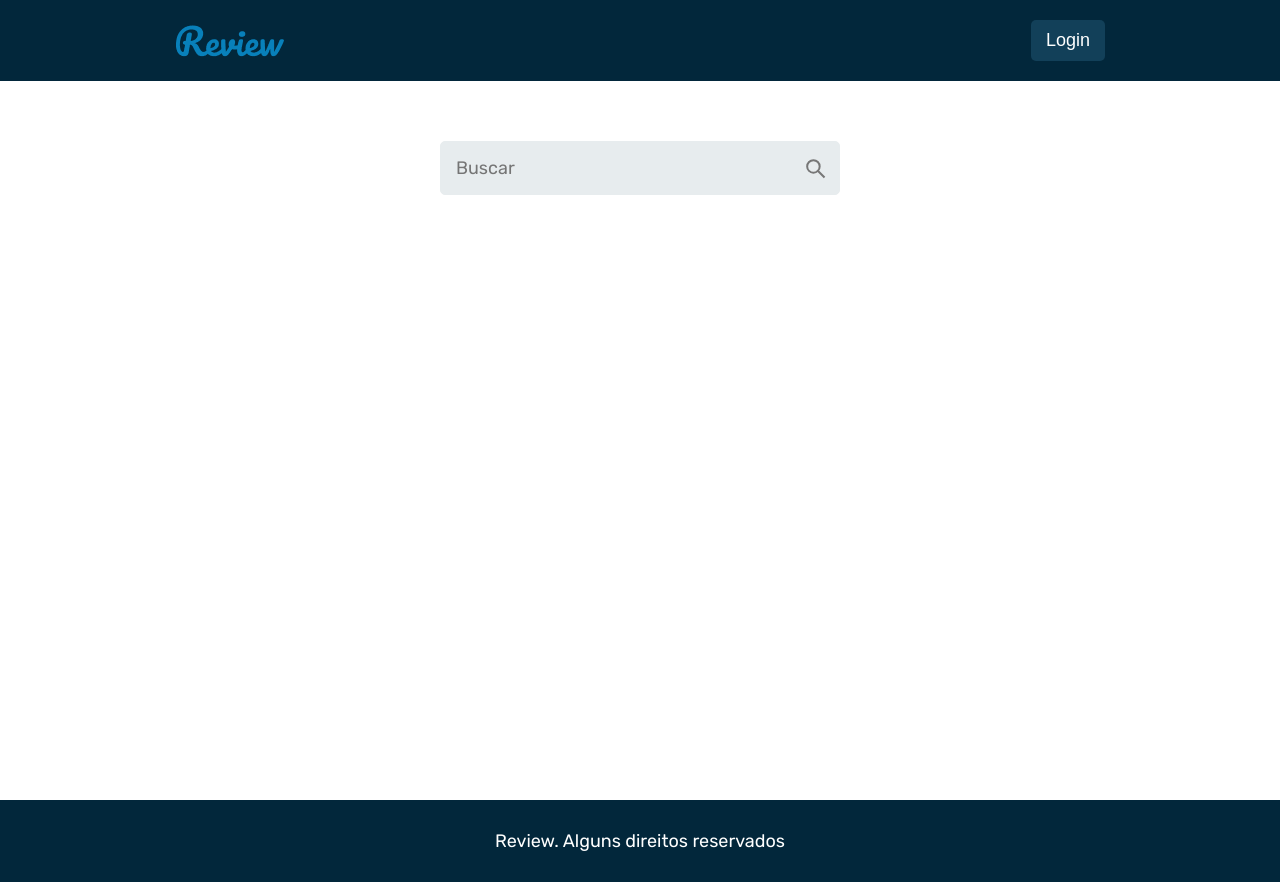
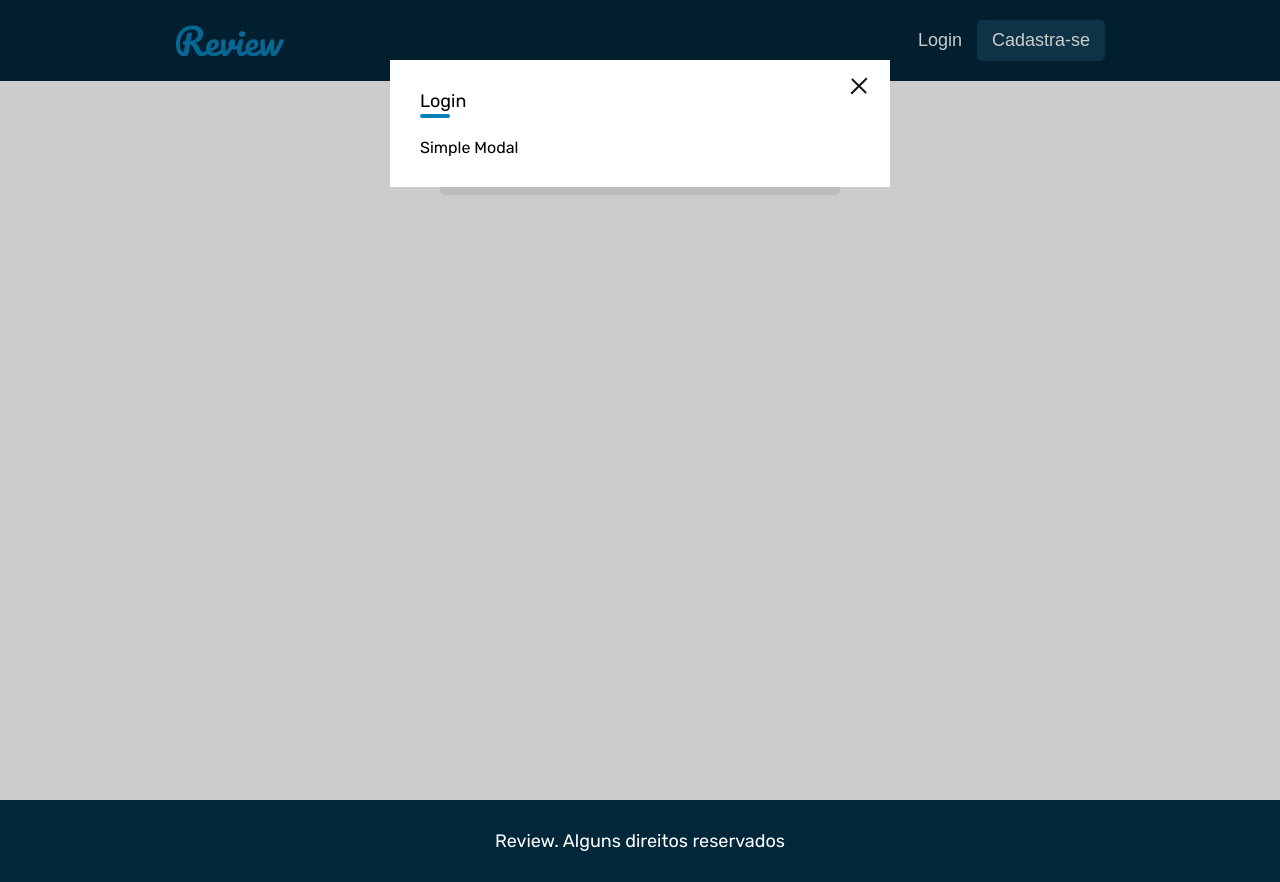
Before and after one commit to Guihenrry/review, a Vue app: page / in a window 1280 px wide. Both pictures are taken after a click on the button "Login". Built offline with nearby package versions, Linux system fonts and the light colour scheme; no server answers.

Commit message:
add component SimpleModal

```diff
--- /dev/null
+++ b/src/components/SimpleModal.vue
@@ -0,0 +1,92 @@
+<template>
+  <transition name="modal">
+    <section class="modal" @click="clickOff">
+      <div class="modal-container">
+        <button class="close" @click="$emit('close')">
+          <img src="../assets/close.svg" alt="close" />
+        </button>
+        <h1>{{titleModal}}</h1>
+        <slot>
+          <p>Simple Modal</p>
+        </slot>
+      </div>
+    </section>
+  </transition>
+</template>
+
+<script>
+export default {
+  name: "SimpleModal",
+  props: {
+    titleModal: String
+  },
+  methods: {
+    clickOff({ target, currentTarget }) {
+      if (target === currentTarget) this.$emit("close");
+    }
+  }
+};
+</script>
+
+<style scoped>
+.modal {
+  position: fixed;
+  top: 0;
+  left: 0;
+  width: 100%;
+  height: 100vh;
+  background: rgba(0, 0, 0, 0.2);
+  transition: opacity 0.3s ease;
+}
+
+.modal-container {
+  position: relative;
+  background: #fff;
+  max-width: 500px;
+  margin: 60px auto;
+  padding: 30px;
+  transition: all 0.3s ease;
+}
+
+.close {
+  position: absolute;
+  right: 10px;
+  top: 10px;
+  border: none;
+  background: none;
+  cursor: pointer;
+  transition: all 0.3s;
+  outline: none;
+}
+
+.close:hover {
+  transform: rotate(180deg);
+}
+
+h1 {
+  font-size: 1.125rem;
+  font-weight: 400;
+  margin-bottom: 20px;
+}
+
+h1::after {
+  content: "";
+  display: block;
+  width: 30px;
+  height: 4px;
+  border-radius: 2px;
+  background: #0880ba;
+  margin-top: 2px;
+}
+
+/* transition */
+.modal-enter,
+.modal-leave-to {
+  opacity: 0;
+}
+
+.modal-enter .modal-container,
+.modal-leave-active .modal-container {
+  transform: translate3d(0, -20px, 0);
+}
+</style>
--- a/src/components/TheHeader.vue
+++ b/src/components/TheHeader.vue
@@ -1,17 +1,35 @@
 <template>
+  <div>
     <header>
       <div class="container">
         <router-link :to="{name: 'home'}">
           <img src="@/assets/review.png" alt="Review" />
         </router-link>
-      <button class="btn">Login</button>
+        <div>
+          <button class="btn login" @click="showLogin = true">Login</button>
+          <button class="btn" @click="showCadastro = true">Cadastra-se</button>
+        </div>
       </div>
     </header>
+    <SimpleModal titleModal="Login" v-if="showLogin" @close="showLogin = false"></SimpleModal>
+    <SimpleModal titleModal="Criar Conta" v-if="showCadastro" @close="showCadastro = false"></SimpleModal>
+  </div>
 </template>
 
 <script>
+import SimpleModal from "@/components/SimpleModal.vue";
+
 export default {
-  name: "TheHeader"
+  name: "TheHeader",
+  data() {
+    return {
+      showLogin: false,
+      showCadastro: false
+    };
+  },
+  components: {
+    SimpleModal
+  }
 };
 </script>
 
@@ -29,4 +47,11 @@ header {
   justify-content: space-between;
   align-items: center;
 }
+
+.btn.login {
+  background: none;
+}
+.login:hover {
+  color: #0880ba;
+}
 </style>
```
Also changed, not shown: src/assets/close.svg (added). Lines whose indentation alone changed are shown as unchanged.
